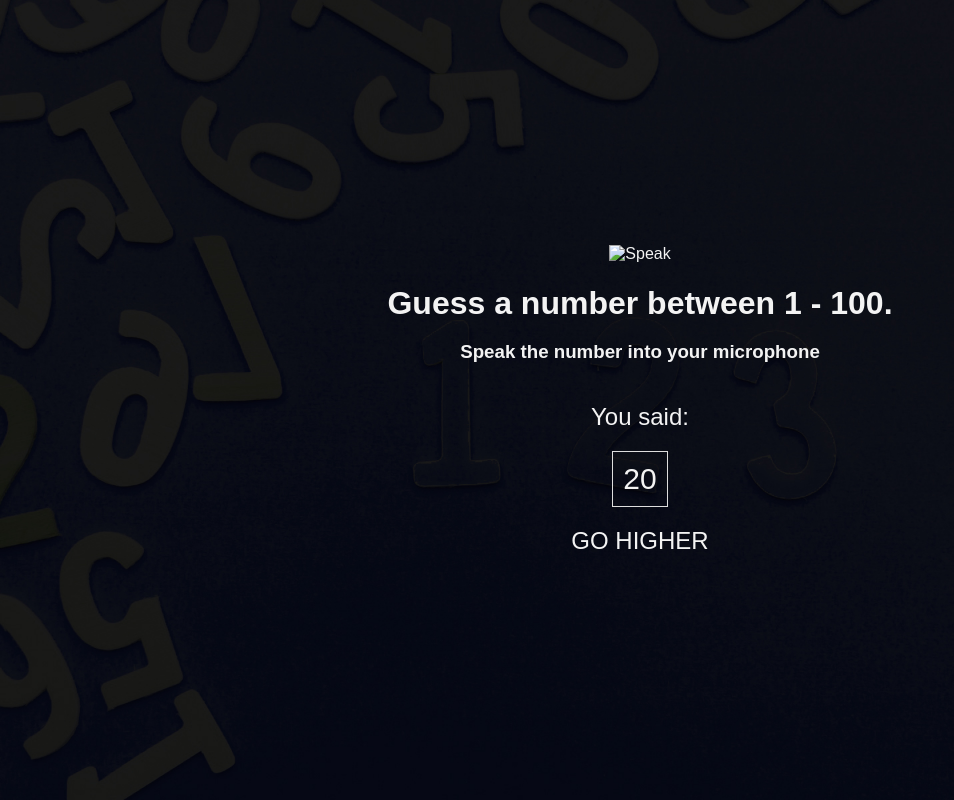
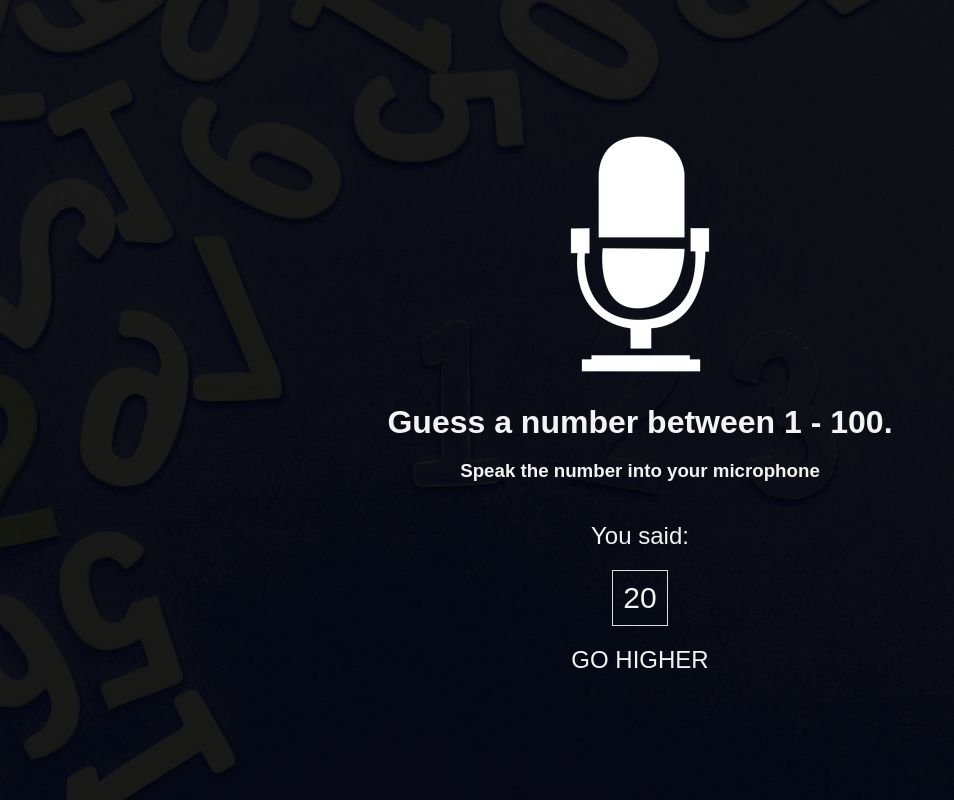
Before and after one commit to ShaoXiangChien/Speak-Guess-Game, a plain HTML site: page index.html in a window 1280 px wide. Shown: the whole page, without its empty margins (0-954 px from the left). Drawn offline with Linux system fonts and the light colour scheme; files whose address does not match are found by name.

Commit message:
path modification

```diff
--- a/index.html
+++ b/index.html
@@ -7,7 +7,7 @@
     <title>Speak Number Guess</title>
   </head>
   <body>
-    <img src="./img/mic.png" alt="Speak" />
+    <img src="./mic.png" alt="Speak" />
     <h1>Guess a number between 1 - 100.</h1>
     <h3>Speak the number into your microphone</h3>
     <div id="msg" class="msg">
```
